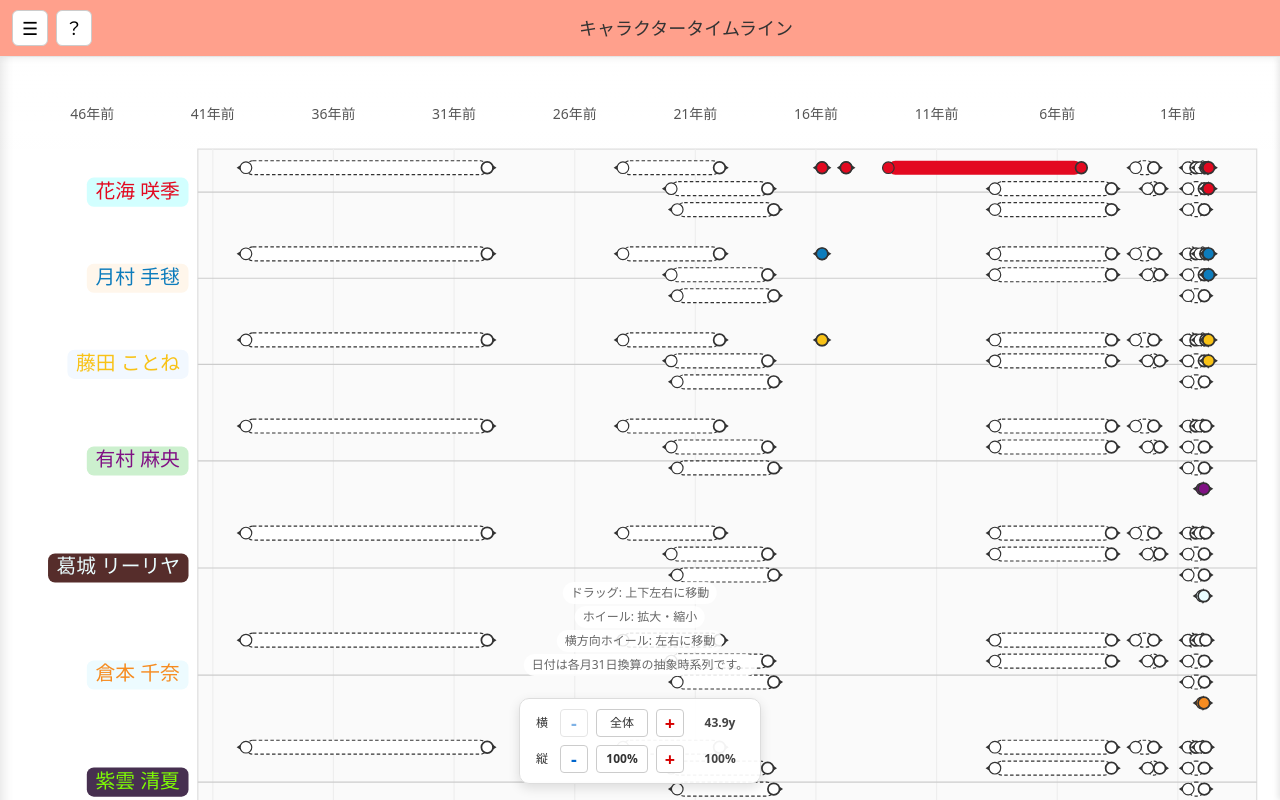
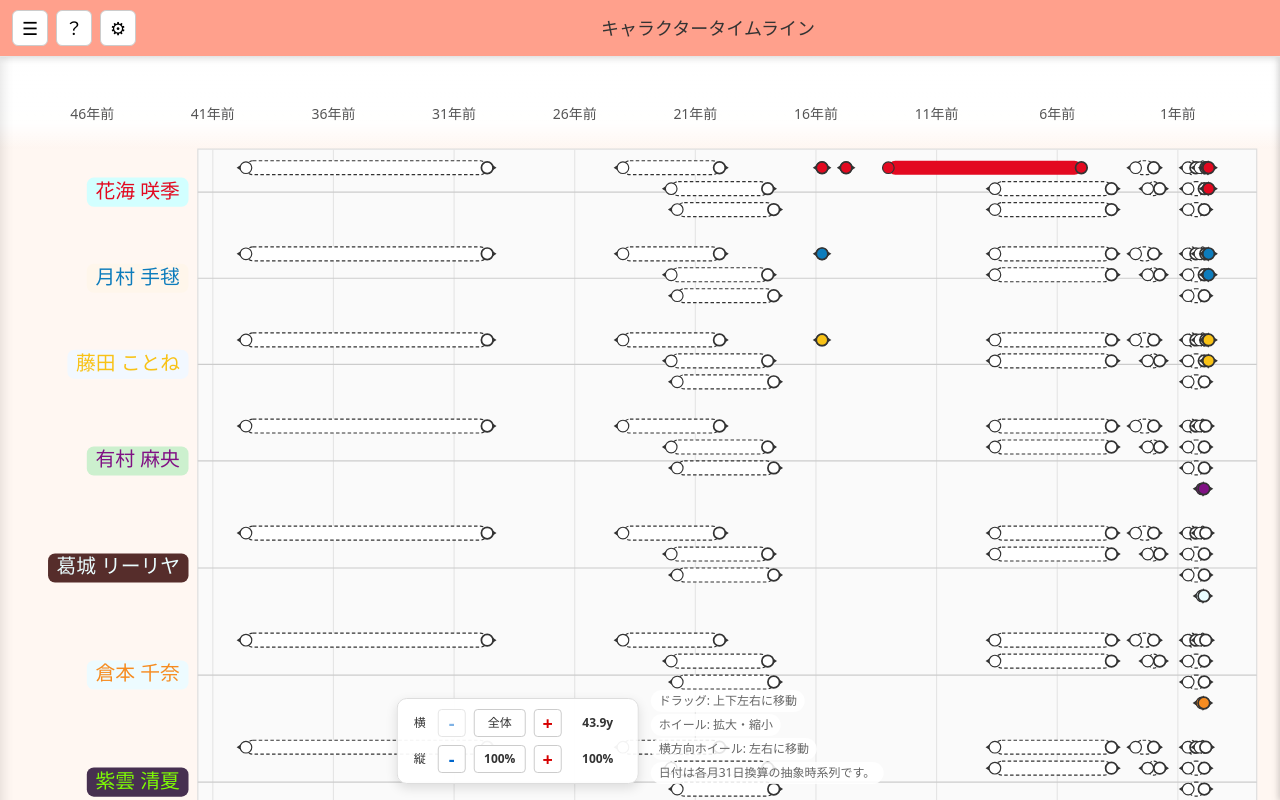
Before and after one commit to rectaris/gakumasu-timeline, a Vue app: page / in a window 1280 px wide. Built offline with nearby package versions, Linux system fonts and the light colour scheme.

Commit message:
timeline update

```diff
--- a/src/App.vue
+++ b/src/App.vue
@@ -1,5 +1,5 @@
 <script setup>
-import { computed, onMounted, onUnmounted, ref } from "vue";
+import { computed, onMounted, onUnmounted, ref, watch } from "vue";
 import {
   idolCommu,
   hatsuboshiCommus,
@@ -58,8 +58,26 @@ const {
   openMenu: openManual,
   closeMenu: closeManual
 } = useMenuState();
+const {
+  isOpen: settingsOpen,
+  closeMenu: closeSettings,
+  toggleMenu: toggleSettings
+} = useMenuState();
 
-const { allEvents, timesDay } = useTimelineData(activeLanes, commonTimeline);
+const THEME_MODE_STORAGE_KEY = "gakumasu:theme-mode";
+const SHOW_ZOOM_HINTS_STORAGE_KEY = "gakumasu:show-zoom-hints";
+const SHOW_COMMON_EVENTS_STORAGE_KEY = "gakumasu:show-common-events";
+
+const themeMode = ref("system");
+const showZoomHints = ref(true);
+const showCommonEvents = ref(true);
+const settingsReady = ref(false);
+
+const { allEvents, timesDay } = useTimelineData(
+  activeLanes,
+  commonTimeline,
+  showCommonEvents
+);
 const { selectedEvent, selectEvent, closePanel } = useSelection(allEvents);
 
 const {
@@ -157,6 +175,38 @@ function handleTimelineWheel(event) {
   zoomHorizontallyBy(Math.exp(event.deltaY * 0.0015), anchorRatio);
 }
 
+function readBooleanSetting(storageKey, fallbackValue) {
+  const rawValue = window.localStorage.getItem(storageKey);
+  if (rawValue === null) return fallbackValue;
+  return rawValue === "true";
+}
+
+function applyThemeMode(mode) {
+  const root = document.documentElement;
+  if (mode === "system") {
+    root.removeAttribute("data-theme");
+    return;
+  }
+
+  root.setAttribute("data-theme", mode);
+}
+
+function toggleMainMenu() {
+  closeSettings();
+  toggleMenu();
+}
+
+function toggleSettingsMenu() {
+  closeMenu();
+  toggleSettings();
+}
+
+function openManualDialog() {
+  closeMenu();
+  closeSettings();
+  openManual();
+}
+
 const {
   isDragging,
   onMouseDown,
@@ -182,14 +232,42 @@ function handleGlobalEscape(event) {
 
   closeMenu();
   closeManual();
+  closeSettings();
 }
 
 onMounted(() => {
+  const storedThemeMode = window.localStorage.getItem(THEME_MODE_STORAGE_KEY);
+  if (storedThemeMode === "light" || storedThemeMode === "dark") {
+    themeMode.value = storedThemeMode;
+  }
+  showZoomHints.value = readBooleanSetting(SHOW_ZOOM_HINTS_STORAGE_KEY, true);
+  showCommonEvents.value = readBooleanSetting(
+    SHOW_COMMON_EVENTS_STORAGE_KEY,
+    true
+  );
+  applyThemeMode(themeMode.value);
+  settingsReady.value = true;
   window.addEventListener("keydown", handleGlobalEscape);
 });
 
 onUnmounted(() => {
   window.removeEventListener("keydown", handleGlobalEscape);
+});
+
+watch(themeMode, (mode) => {
+  applyThemeMode(mode);
+  if (!settingsReady.value) return;
+  window.localStorage.setItem(THEME_MODE_STORAGE_KEY, mode);
+});
+
+watch(showZoomHints, (value) => {
+  if (!settingsReady.value) return;
+  window.localStorage.setItem(SHOW_ZOOM_HINTS_STORAGE_KEY, String(value));
+});
+
+watch(showCommonEvents, (value) => {
+  if (!settingsReady.value) return;
+  window.localStorage.setItem(SHOW_COMMON_EVENTS_STORAGE_KEY, String(value));
 });
 </script>
 
@@ -200,14 +278,20 @@ onUnmounted(() => {
         class="menu-button"
         type="button"
         aria-label="メニューを開く"
-        @click="toggleMenu"
+        @click="toggleMainMenu"
       >☰</button>
       <button
         class="manual-button"
         type="button"
         aria-label="マニュアルを開く"
-        @click="openManual"
+        @click="openManualDialog"
       >？</button>
+      <button
+        class="settings-button"
+        type="button"
+        aria-label="設定を開く"
+        @click="toggleSettingsMenu"
+      >⚙</button>
     </div>
     <div class="app-title">キャラクタータイムライン</div>
   </header>
@@ -222,6 +306,12 @@ onUnmounted(() => {
     v-if="menuOpen"
     class="menu-overlay"
     @click="closeMenu"
+  ></div>
+
+  <div
+    v-if="settingsOpen"
+    class="menu-overlay"
+    @click="closeSettings"
   ></div>
 
   <aside class="side-menu" :class="{ open: menuOpen }">
@@ -286,6 +376,77 @@ onUnmounted(() => {
     </section>
   </aside>
 
+  <aside class="settings-menu" :class="{ open: settingsOpen }">
+    <div class="side-menu__header">
+      <span>設定</span>
+      <button
+        class="menu-close"
+        type="button"
+        aria-label="設定を閉じる"
+        @click="closeSettings"
+      >
+        ×
+      </button>
+    </div>
+
+    <section class="side-menu__section">
+      <p class="menu-section-title">配色モード</p>
+      <label class="menu-option">
+        <input
+          type="radio"
+          name="theme-mode"
+          value="system"
+          v-model="themeMode"
+        />
+        <span>システム設定に合わせる</span>
+      </label>
+      <label class="menu-option">
+        <input
+          type="radio"
+          name="theme-mode"
+          value="light"
+          v-model="themeMode"
+        />
+        <span>ホワイトモード</span>
+      </label>
+      <label class="menu-option">
+        <input
+          type="radio"
+          name="theme-mode"
+          value="dark"
+          v-model="themeMode"
+        />
+        <span>ダークモード</span>
+      </label>
+      <p class="settings-note">
+        既定では、お使いの OS / ブラウザ設定に合わせて配色を切り替えます。
+      </p>
+    </section>
+
+    <section class="side-menu__section">
+      <p class="menu-section-title">表示オプション</p>
+      <label class="menu-option">
+        <input
+          type="checkbox"
+          :checked="showCommonEvents"
+          @change="showCommonEvents = $event.target.checked"
+        />
+        <span>共通イベントを表示する</span>
+      </label>
+      <label class="menu-option">
+        <input
+          type="checkbox"
+          :checked="showZoomHints"
+          @change="showZoomHints = $event.target.checked"
+        />
+        <span>操作ヒントを表示する</span>
+      </label>
+      <p class="settings-note">
+        タイムラインの見え方や補助情報の表示を切り替えられます。
+      </p>
+    </section>
+  </aside>
+
   <ZoomControls
     :horizontal-zoom-label="horizontalZoomLabel"
     :vertical-zoom-label="verticalZoomLabel"
@@ -299,6 +460,7 @@ onUnmounted(() => {
     :zoom-in-vertical="zoomInVertical"
     :zoom-out-vertical="zoomOutVertical"
     :reset-vertical-zoom="resetVerticalZoom"
+    :show-hints="showZoomHints"
   />
 
   <div class="timeline-shell">
--- a/src/components/TimelineLaneLines.vue
+++ b/src/components/TimelineLaneLines.vue
@@ -13,7 +13,7 @@ defineProps({
       :y1="laneCenterY(index)"
       :x2="timelineViewport.x + timelineViewport.width"
       :y2="laneCenterY(index)"
-      stroke="#ccc"
+      stroke="var(--timeline-lane-line, var(--border-strong))"
     />
   </g>
 </template>
--- a/src/components/TimelineScaleLabels.vue
+++ b/src/components/TimelineScaleLabels.vue
@@ -20,7 +20,7 @@ defineProps({
       :y="timelineViewport.y - 26"
       text-anchor="middle"
       font-size="12"
-      fill="#555"
+      fill="var(--timeline-year-label, var(--text-secondary))"
     >
       {{ yearLabel(y.year) }}
     </text>
@@ -32,7 +32,7 @@ defineProps({
         :y="timelineViewport.y - 12"
         text-anchor="middle"
         font-size="10"
-        fill="#777"
+        fill="var(--timeline-month-label, var(--text-muted))"
       >
         {{ tick.label }}
       </text>
@@ -44,7 +44,7 @@ defineProps({
         :y="timelineViewport.y - 2"
         text-anchor="middle"
         font-size="9"
-        fill="#bbb"
+        fill="var(--timeline-day-label, var(--text-faint))"
       >
         {{ tick.day }}
       </text>
--- a/src/components/TimelineScaleLines.vue
+++ b/src/components/TimelineScaleLines.vue
@@ -18,7 +18,7 @@ defineProps({
         :y1="timelineViewport.y"
         :x2="xPos(y.time)"
         :y2="timelineViewport.y + timelineViewport.height"
-        stroke="#eee"
+        stroke="var(--timeline-year-line, var(--border-soft))"
       />
     </g>
 
@@ -29,7 +29,7 @@ defineProps({
           :y1="timelineViewport.y"
           :x2="xPos(tick.time)"
           :y2="timelineViewport.y + timelineViewport.height"
-          stroke="#e0e0e0"
+          stroke="var(--timeline-month-line, var(--border))"
         />
       </g>
     </g>
@@ -41,7 +41,7 @@ defineProps({
           :y1="timelineViewport.y"
           :x2="xPos(tick.time)"
           :y2="timelineViewport.y + timelineViewport.height"
-          stroke="#f0f0f0"
+          stroke="var(--timeline-day-line, var(--surface-soft))"
         />
       </g>
     </g>
--- a/src/components/TimelineViewport.vue
+++ b/src/components/TimelineViewport.vue
@@ -10,7 +10,7 @@ defineProps({
     :y="timelineViewport.y"
     :width="timelineViewport.width"
     :height="timelineViewport.height"
-    fill="#fafafa"
-    stroke="#ddd"
+    fill="var(--timeline-viewport-fill, var(--surface-soft))"
+    stroke="var(--timeline-viewport-stroke, var(--border))"
   />
 </template>
--- a/src/components/ZoomControls.vue
+++ b/src/components/ZoomControls.vue
@@ -11,11 +11,13 @@ defineProps({
   resetHorizontalZoom: { type: Function, required: true },
   zoomInVertical: { type: Function, required: true },
   zoomOutVertical: { type: Function, required: true },
-  resetVerticalZoom: { type: Function, required: true }
+  resetVerticalZoom: { type: Function, required: true },
+  showHints: { type: Boolean, required: true }
 });
 </script>
 
 <template>
+  <div class="zoom-panel">
     <div class="zoom-controls">
       <div class="zoom-group">
         <span class="zoom-group-label">横</span>
@@ -74,10 +76,11 @@ defineProps({
       </div>
     </div>
 
-  <div class="zoom-hints">
+    <div v-if="showHints" class="zoom-hints">
       <p class="zoom-hint">ドラッグ: 上下左右に移動</p>
       <p class="zoom-hint">ホイール: 拡大・縮小</p>
       <p class="zoom-hint">横方向ホイール: 左右に移動</p>
       <p class="timeline-scale-note">日付は各月31日換算の抽象時系列です。</p>
     </div>
+  </div>
 </template>
--- a/src/style.css
+++ b/src/style.css
@@ -2,11 +2,97 @@
     font-family: system-ui, Avenir, Helvetica, Arial, sans-serif;
     line-height: 1.5;
     font-weight: 400;
+    color-scheme: light;
+    --app-bg: #fff7f2;
+    --app-text: #213547;
+    --surface: #ffffff;
+    --surface-elevated: rgba(255, 255, 255, 0.94);
+    --surface-chip: rgba(255, 255, 255, 0.88);
+    --surface-soft: #fafafa;
+    --surface-code: #f3f3f3;
+    --surface-code-block: #f6f6f6;
+    --border: #ddd;
+    --border-strong: #ccc;
+    --border-soft: #e5e5e5;
+    --text-primary: #333;
+    --text-secondary: #555;
+    --text-muted: #666;
+    --text-faint: #888;
+    --button-bg: #ffffff;
+    --button-bg-strong: #1a1a1a;
+    --button-text: #000000;
+    --button-text-inverse: #ffffff;
+    --header-bg: #ffa08c;
+    --overlay: rgba(0, 0, 0, 0.4);
+    --overlay-strong: rgba(0, 0, 0, 0.45);
+    --shadow: rgba(0, 0, 0, 0.12);
+    --timeline-overlay-top: rgba(255, 255, 255, 0.98);
+    --timeline-overlay-mid: rgba(255, 255, 255, 0.92);
 
     font-synthesis: none;
     text-rendering: optimizeLegibility;
     -webkit-font-smoothing: antialiased;
     -moz-osx-font-smoothing: grayscale;
+}
+
+:root[data-theme="dark"] {
+    color-scheme: dark;
+    --app-bg: #111417;
+    --app-text: #e7edf4;
+    --surface: #1b2025;
+    --surface-elevated: rgba(27, 32, 37, 0.94);
+    --surface-chip: rgba(27, 32, 37, 0.9);
+    --surface-soft: #171b1f;
+    --surface-code: #242a30;
+    --surface-code-block: #20262c;
+    --border: #3b444d;
+    --border-strong: #4d5761;
+    --border-soft: #30363d;
+    --text-primary: #edf2f7;
+    --text-secondary: #c7d0d9;
+    --text-muted: #aeb7c0;
+    --text-faint: #8a949e;
+    --button-bg: #232931;
+    --button-bg-strong: #2c333c;
+    --button-text: #edf2f7;
+    --button-text-inverse: #edf2f7;
+    --header-bg: #4c3a35;
+    --overlay: rgba(0, 0, 0, 0.54);
+    --overlay-strong: rgba(0, 0, 0, 0.62);
+    --shadow: rgba(0, 0, 0, 0.32);
+    --timeline-overlay-top: rgba(17, 20, 23, 0.98);
+    --timeline-overlay-mid: rgba(17, 20, 23, 0.92);
+}
+
+@media (prefers-color-scheme: dark) {
+    :root:not([data-theme]) {
+        color-scheme: dark;
+        --app-bg: #111417;
+        --app-text: #e7edf4;
+        --surface: #1b2025;
+        --surface-elevated: rgba(27, 32, 37, 0.94);
+        --surface-chip: rgba(27, 32, 37, 0.9);
+        --surface-soft: #171b1f;
+        --surface-code: #242a30;
+        --surface-code-block: #20262c;
+        --border: #3b444d;
+        --border-strong: #4d5761;
+        --border-soft: #30363d;
+        --text-primary: #edf2f7;
+        --text-secondary: #c7d0d9;
+        --text-muted: #aeb7c0;
+        --text-faint: #8a949e;
+        --button-bg: #232931;
+        --button-bg-strong: #2c333c;
+        --button-text: #edf2f7;
+        --button-text-inverse: #edf2f7;
+        --header-bg: #4c3a35;
+        --overlay: rgba(0, 0, 0, 0.54);
+        --overlay-strong: rgba(0, 0, 0, 0.62);
+        --shadow: rgba(0, 0, 0, 0.32);
+        --timeline-overlay-top: rgba(17, 20, 23, 0.98);
+        --timeline-overlay-mid: rgba(17, 20, 23, 0.92);
+    }
 }
 
 a {
@@ -24,6 +110,8 @@ body {
     place-items: initial;
     min-width: 320px;
     min-height: auto;
+    background: var(--app-bg);
+    color: var(--app-text);
 }
 
 h1 {
@@ -38,7 +126,8 @@ button {
     font-size: 1em;
     font-weight: 500;
     font-family: inherit;
-    background-color: #1a1a1a;
+    background-color: var(--button-bg-strong);
+    color: var(--button-text-inverse);
     cursor: pointer;
     transition: border-color 0.25s;
 }
@@ -72,10 +161,10 @@ body {
     right: 0;
     width: 320px;
     height: calc(100vh - 56px);
-    background: #ffffff;
-    color: #000000;
-    border-left: 1px solid #ddd;
-    box-shadow: -2px 0 6px rgba(0, 0, 0, 0.1);
+    background: var(--surface);
+    color: var(--button-text);
+    border-left: 1px solid var(--border);
+    box-shadow: -2px 0 6px var(--shadow);
     transform: translateX(100%);
     transition: transform 0.3s ease;
     z-index: 1000;
@@ -95,16 +184,16 @@ body {
 
 .panel-placeholder {
     padding: 20px;
-    color: #888;
+    color: var(--text-faint);
 }
 
 .close-btn {
     position: absolute;
     top: 10px;
     right: 10px;
-    color: #000000;
+    color: var(--button-text);
     background: none;
-    border: 1px solid #ddd;
+    border: 1px solid var(--border);
     border-radius: 999px;
     width: 28px;
     height: 28px;
@@ -112,13 +201,13 @@ body {
     align-items: center;
     justify-content: center;
     font-size: 16px;
-    box-shadow: 0 2px 6px rgba(0, 0, 0, 0.12);
+    box-shadow: 0 2px 6px var(--shadow);
     cursor: pointer;
 }
 
 .meta {
     font-size: 13px;
-    color: #666;
+    color: var(--text-muted);
     margin-bottom: 10px;
 }
 
@@ -126,21 +215,27 @@ body {
     line-height: 1.6;
 }
 
-.zoom-controls {
+.zoom-panel {
     position: fixed;
     bottom: 16px;
     left: 50%;
     transform: translateX(-50%);
     display: inline-flex;
+    align-items: flex-end;
+    gap: 12px;
+    z-index: 1100;
+}
+
+.zoom-controls {
+    display: inline-flex;
     flex-direction: column;
     align-items: stretch;
     gap: 8px;
     padding: 10px 12px;
-    background: rgba(255, 255, 255, 0.94);
-    border: 1px solid #ddd;
+    background: var(--surface-elevated);
+    border: 1px solid var(--border);
     border-radius: 10px;
-    box-shadow: 0 4px 12px rgba(0, 0, 0, 0.12);
-    z-index: 1100;
+    box-shadow: 0 4px 12px var(--shadow);
 }
 
 .zoom-group {
@@ -153,15 +248,15 @@ body {
     min-width: 20px;
     font-size: 12px;
     font-weight: 700;
-    color: #333;
+    color: var(--text-primary);
     text-align: center;
 }
 
 .zoom-button {
     width: 28px;
     height: 28px;
-    border: 1px solid #ccc;
-    background: #fff;
+    border: 1px solid var(--border-strong);
+    background: var(--button-bg);
     border-radius: 4px;
     cursor: pointer;
     line-height: 1;
@@ -183,7 +278,7 @@ body {
     min-width: 52px;
     padding: 0 8px;
     font-size: 12px;
-    color: #333;
+    color: var(--text-primary);
 }
 
 .zoom-button:disabled {
@@ -194,32 +289,38 @@ body {
 .zoom-status {
     font-size: 12px;
     font-weight: 700;
-    color: #444;
+    color: var(--text-primary);
     min-width: 56px;
     text-align: center;
 }
 
 .zoom-hints {
-    position: fixed;
-    bottom: 124px;
-    left: 50%;
-    transform: translateX(-50%);
     display: flex;
     flex-direction: column;
-    align-items: center;
+    align-items: flex-start;
     gap: 2px;
-    z-index: 1090;
 }
 
 .zoom-hint,
 .timeline-scale-note {
     margin: 0;
     font-size: 12px;
-    color: #666;
+    color: var(--text-muted);
     text-align: center;
-    background: rgba(255, 255, 255, 0.88);
+    background: var(--surface-chip);
     padding: 2px 8px;
     border-radius: 999px;
+}
+
+@media (max-width: 900px) {
+    .zoom-panel {
+        flex-direction: column;
+        align-items: center;
+    }
+
+    .zoom-hints {
+        align-items: center;
+    }
 }
 
 .event-group {
@@ -231,7 +332,7 @@ body {
 }
 
 .event-bar--single {
-    stroke: #333;
+    stroke: var(--text-primary);
     stroke-width: 1;
     stroke-dasharray: 3 2;
 }
@@ -258,8 +359,8 @@ body {
     pointer-events: none;
     background: linear-gradient(
         to bottom,
-        rgba(255, 255, 255, 0.98),
-        rgba(255, 255, 255, 0.92) 72%,
+        var(--timeline-overlay-top),
+        var(--timeline-overlay-mid) 72%,
         rgba(255, 255, 255, 0)
     );
 }
@@ -307,23 +408,25 @@ body {
     grid-template-columns: auto 1fr auto;
     align-items: center;
     justify-items: center;
-    background: #ffa08c;
-    border-bottom: 1px solid #e5e5e5;
-    box-shadow: 0 2px 6px rgba(0, 0, 0, 0.06);
+    background: var(--header-bg);
+    border-bottom: 1px solid var(--border-soft);
+    box-shadow: 0 2px 6px var(--shadow);
     z-index: 1200;
 }
 
 .app-title {
     font-size: 18px;
     font-weight: 700;
-    color: #333;
+    color: var(--text-primary);
 }
 
-.menu-button {
+.menu-button,
+.manual-button,
+.settings-button {
     width: 36px;
     height: 36px;
-    border: 1px solid #ccc;
-    background: #fff;
+    border: 1px solid var(--border-strong);
+    background: var(--button-bg);
     border-radius: 6px;
     display: inline-flex;
     align-items: center;
@@ -332,7 +435,7 @@ body {
     font-weight: 700;
     line-height: 1;
     padding: 0;
-    color: #000000;
+    color: var(--button-text);
     cursor: pointer;
 }
 
@@ -344,28 +447,10 @@ body {
     gap: 8px;
 }
 
-.manual-button {
-    width: 36px;
-    height: 36px;
-    border: 1px solid #ccc;
-    background: #fff;
-    border-radius: 6px;
-    display: inline-flex;
-    align-items: center;
-    justify-content: center;
-    font-size: 18px;
-    font-weight: 700;
-    line-height: 1;
-    padding: 0;
-    color: #000000;
-    text-decoration: none;
-    cursor: pointer;
-}
-
 .manual-overlay {
     position: fixed;
     inset: 0;
-    background: rgba(0, 0, 0, 0.45);
+    background: var(--overlay-strong);
     z-index: 1250;
 }
 
@@ -376,9 +461,9 @@ body {
     transform: translateX(-50%);
     width: min(760px, calc(100% - 32px));
     max-height: calc(100vh - 120px);
-    background: #ffffff;
+    background: var(--surface);
     border-radius: 12px;
-    box-shadow: 0 12px 30px rgba(0, 0, 0, 0.2);
+    box-shadow: 0 12px 30px var(--shadow);
     z-index: 1260;
     display: flex;
     flex-direction: column;
@@ -390,25 +475,25 @@ body {
     align-items: center;
     justify-content: space-between;
     padding: 12px 16px;
-    border-bottom: 1px solid #eee;
+    border-bottom: 1px solid var(--border-soft);
     font-weight: 700;
 }
 
 .manual-header h2 {
     margin: 0;
     font-size: 16px;
-    color: #333;
+    color: var(--text-primary);
 }
 
 .manual-close {
     width: 30px;
     height: 30px;
-    border: 1px solid #ddd;
+    border: 1px solid var(--border);
     border-radius: 999px;
-    background: #fff;
+    background: var(--button-bg);
     font-size: 18px;
     line-height: 1;
-    color: #000000;
+    color: var(--button-text);
     cursor: pointer;
 }
 
@@ -416,7 +501,7 @@ body {
     padding: 16px;
     margin: 0;
     overflow-y: auto;
-    color: #333;
+    color: var(--text-primary);
     font-family: "Noto Sans JP", system-ui, sans-serif;
     line-height: 1.7;
     text-align: left;
@@ -439,14 +524,14 @@ body {
 }
 
 .manual-content code {
-    background: #f3f3f3;
+    background: var(--surface-code);
     padding: 2px 4px;
     border-radius: 4px;
     font-size: 90%;
 }
 
 .manual-content pre {
-    background: #f6f6f6;
+    background: var(--surface-code-block);
     padding: 12px;
     border-radius: 8px;
     overflow-x: auto;
@@ -455,19 +540,20 @@ body {
 .menu-overlay {
     position: fixed;
     inset: 0;
-    background: rgba(0, 0, 0, 0.4);
+    background: var(--overlay);
     z-index: 1150;
 }
 
-.side-menu {
+.side-menu,
+.settings-menu {
     position: fixed;
     top: 0;
     left: 0;
     width: 280px;
     height: 100vh;
-    background: #ffffff;
-    color: #000000;
-    box-shadow: 2px 0 12px rgba(0, 0, 0, 0.12);
+    background: var(--surface);
+    color: var(--button-text);
+    box-shadow: 2px 0 12px var(--shadow);
     transform: translateX(-100%);
     transition: transform 0.25s ease;
     z-index: 1160;
@@ -477,6 +563,16 @@ body {
 }
 
 .side-menu.open {
+    transform: translateX(0);
+}
+
+.settings-menu {
+    left: auto;
+    right: 0;
+    transform: translateX(100%);
+}
+
+.settings-menu.open {
     transform: translateX(0);
 }
 
@@ -502,7 +598,7 @@ body {
 .menu-section-title {
     font-size: 13px;
     font-weight: 700;
-    color: #555;
+    color: var(--text-secondary);
     margin-bottom: 8px;
 }
 
@@ -518,7 +614,7 @@ body {
     align-items: center;
     gap: 6px;
     font-size: 12px;
-    color: #333;
+    color: var(--text-primary);
 }
 
 .menu-option {
@@ -531,5 +627,12 @@ body {
 
 .menu-empty {
     font-size: 13px;
-    color: #888;
+    color: var(--text-faint);
 }
+
+.settings-note {
+    margin: 10px 0 0;
+    font-size: 12px;
+    line-height: 1.6;
+    color: var(--text-muted);
+}
```
Also changed, not shown: src/components/TimelineEvents.vue (+4 -4 lines), src/composables/useTimelineData.js (+8 -2 lines), 3 other files (tests, documents, lock files or other folders). Lines whose indentation alone changed are shown as unchanged.
